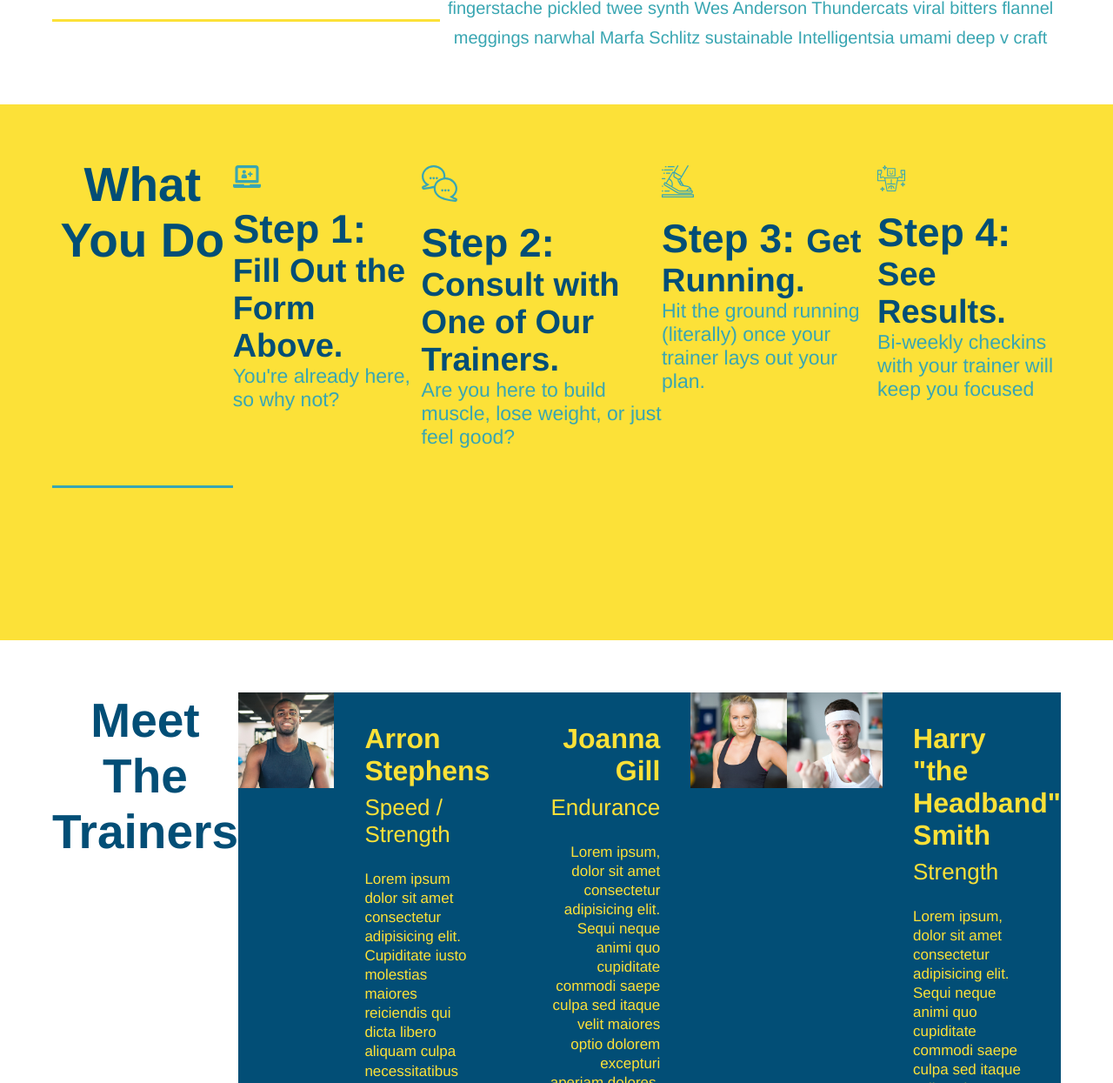
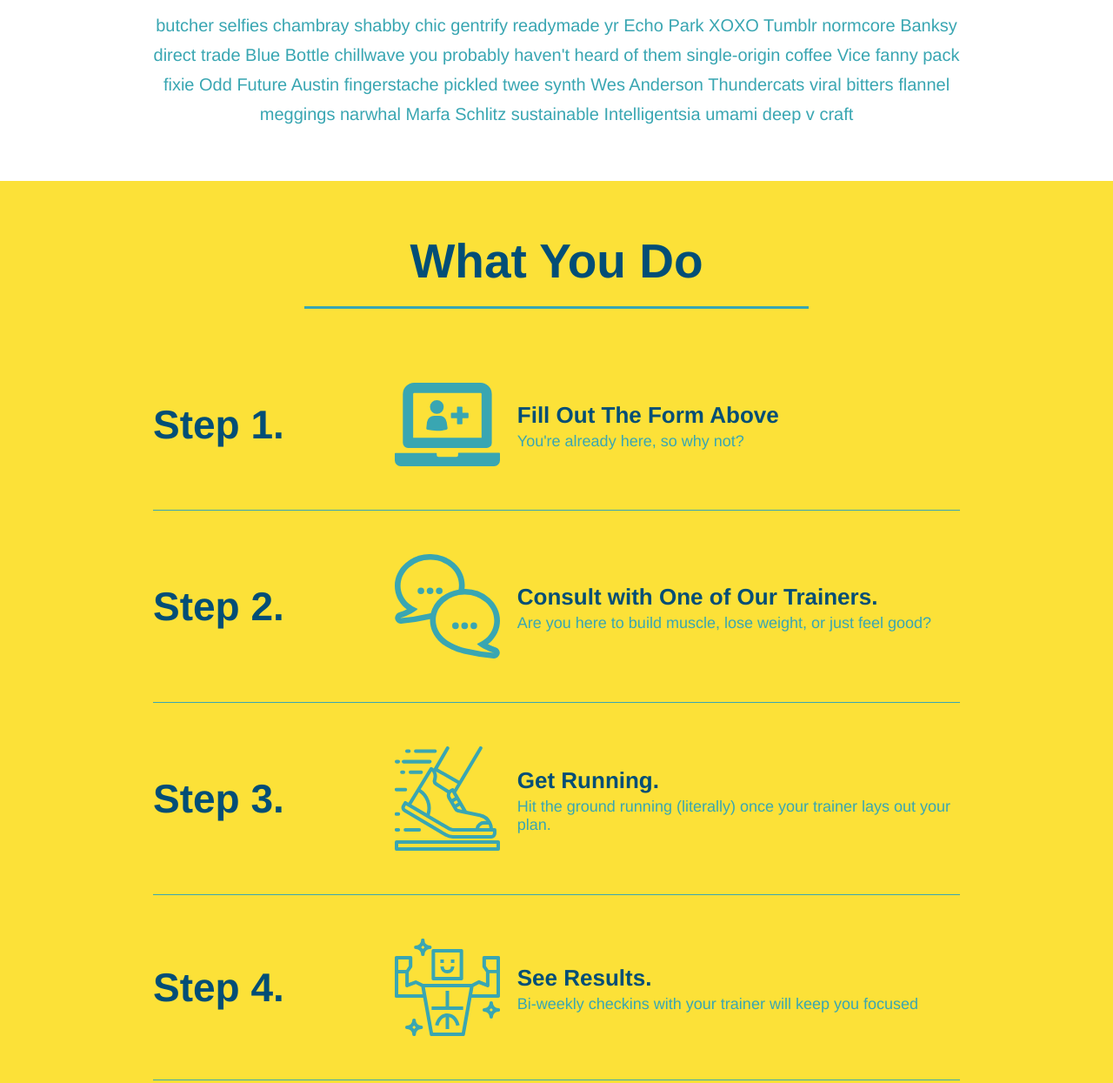
Before and after one commit to GonzalezL13/run-buddy, a plain HTML site: page index.html in a window 1280 px wide. Shown: the part 882-2127 px from the top of the page at 87% size. Drawn offline with Linux system fonts and the light colour scheme.

Commit message:
add flexbox to the steps

```diff
--- a/assets/css/style.css
+++ b/assets/css/style.css
@@ -183,29 +183,54 @@ section {
     border-color: #39a6b2;
 }
 
-.steps div {
-    margin-bottom: 80px;
+.step {
+    margin: 50px auto;
+    padding-bottom: 50px;
+    width: 80%;
+    border-bottom: 1px solid #39a6b2;
+    display: flex;
+    flex-wrap: wrap;
+    align-items: center;
+    justify-content: space-between;
 }
 
-.steps img {
-    width: 15%;
-    margin: 10px 0;
+.step h3 {
+    color: #024e76;
+    font-size: 46px;
+    flex: 1 30%;
 }
 
-.steps h3 {
-    color: #024e76;
-    font-size: 46px;
-    margin-top: 10px;
+.step-info {
+    flex: 2 70%;
+    display: flex;
+    flex-wrap: wrap;
+    align-items: center;
 }
 
-.steps p {
-    color: #39a6b2;
-    font-size: 23px;
+.step-img {
+    flex: 1 12%;
+    margin-right: 20px;
 }
 
-.steps span {
-    font-size: 38px;
+.step-img img {
+    max-width: 100%;
 }
+
+.step-text {
+    flex: 12;
+}
+
+.step-text p {
+    color: #39a6b2;
+    font-size: 18px;
+}
+
+.step-text h4 {
+    font-size: 26px;
+    line-height: 1.5;
+    color: #024e76;
+}
+
 
 /* Trainer Style*/
 
--- a/index.html
+++ b/index.html
@@ -77,6 +77,8 @@
     <section id="what-we-do" class="intro">
         <div class="flex-row">
             <h2 class="section-title primary-border">What We Do</h2>
+        </div>
+        <div class="flex-row">
             <p>
                 butcher selfies chambray shabby chic gentrify readymade yr Echo Park XOXO Tumblr normcore Banksy direct trade Blue Bottle chillwave you probably haven't heard of them single-origin coffee Vice fanny pack fixie Odd Future Austin fingerstache pickled twee synth Wes Anderson Thundercats viral bitters flannel meggings narwhal Marfa Schlitz sustainable Intelligentsia umami deep v craft
             </p>
@@ -87,29 +89,57 @@
     <section id="what-you-do" class="steps">
         <div class="flex-row">
             <h2 class="section-title secondary-border">What You Do</h2>
-            <div>
+        </div>
+        <div class="step">
+            <h3>Step 1.</h3>
+            <div class="step-info">
+                <div class="step-img">
                     <!--insert this img element-->
                     <img src="./assets/images/step-1.svg" alt="" />
-                <h3>Step 1: <span>Fill Out the Form Above.</span></h3>
+                </div>
+                <div class="step-text">
+                    <h4>Fill Out The Form Above</h4>
                     <p>You're already here, so why not?</p>
                 </div>
+            </div>
+        </div>
 
-            <div>
+        <div class="step">
+            <h3>Step 2.</h3>
+            <div class="step-info">
+                <div class="step-img">
                     <img src="./assets/images/step-2.svg" alt="" />
-                <h3>Step 2: <span>Consult with One of Our Trainers.</span></h3>
+                </div>
+                <div class="step-text">
+                    <h4>Consult with One of Our Trainers.</h4>
                     <p>Are you here to build muscle, lose weight, or just feel good?</p>
                 </div>
+            </div>
+        </div>
 
-            <div>
+        <div class="step">
+            <h3>Step 3.</h3>
+            <div class="step-info">
+                <div class="step-img">
                     <img src="./assets/images/step-3.svg" alt="" />
-                <h3>Step 3: <span>Get Running.</span></h3>
+                </div>
+                <div class="step-text">
+                    <h4>Get Running.</h4>
                     <p>Hit the ground running (literally) once your trainer lays out your plan.</p>
                 </div>
+            </div>
+        </div>
 
-            <div>
+        <div class="step">
+            <h3>Step 4.</h3>
+            <div class="step-info">
+                <div class="step-img">
                     <img src="./assets/images/step-4.svg" alt="" />
-                <h3>Step 4: <span>See Results.</span></h3>
+                </div>
+                <div class="step-text">
+                    <h4>See Results.</h4>
                     <p>Bi-weekly checkins with your trainer will keep you focused</p>
+                </div>
             </div>
         </div>
     </section>
@@ -120,6 +150,7 @@
             <h2 class="section-title primary-border">
                 Meet The Trainers
             </h2>
+        </div>
         <!--first trainer bio-->
         <article class="trainer">
             <img src="./assets/images/trainer-1.jpg" alt="Arron Stephens in his workout clothes, ready to pump iron" />
@@ -157,13 +188,13 @@
                 </p>
             </div>
         </article>
-        </div>
     </section>
 
     <!-- "reach out" section -->
     <section id="reach-out" class="contact">
         <div class="flex-row">
             <h2 class="section-title secondary-border">Reach Out</h2>
+        </div>
         <div class="contact-info">
             <iframe src="https://www.google.com/maps/embed?pb=!1m18!1m12!1m3!1d3305.6737431042116!2d-118.24581448523416!3d34.05223922517866!2m3!1f0!2f0!3f0!3m2!1i1024!2i768!4f13.1!3m3!1m2!1s0x80c2c649275baa13%3A0xad7f289cf7a43c39!2s55%20S%20Main%20St%2C%20Los%20Angeles%2C%20CA%2090012!5e0!3m2!1sen!2sus!4v1590835713731!5m2!1sen!2sus"
             frameborder="0"
@@ -203,7 +234,6 @@
                 </address>
             </div>
         </div>
-        </div>
     </section>
 
     <!-- footer -->
```
Lines whose indentation alone changed are shown as unchanged.
